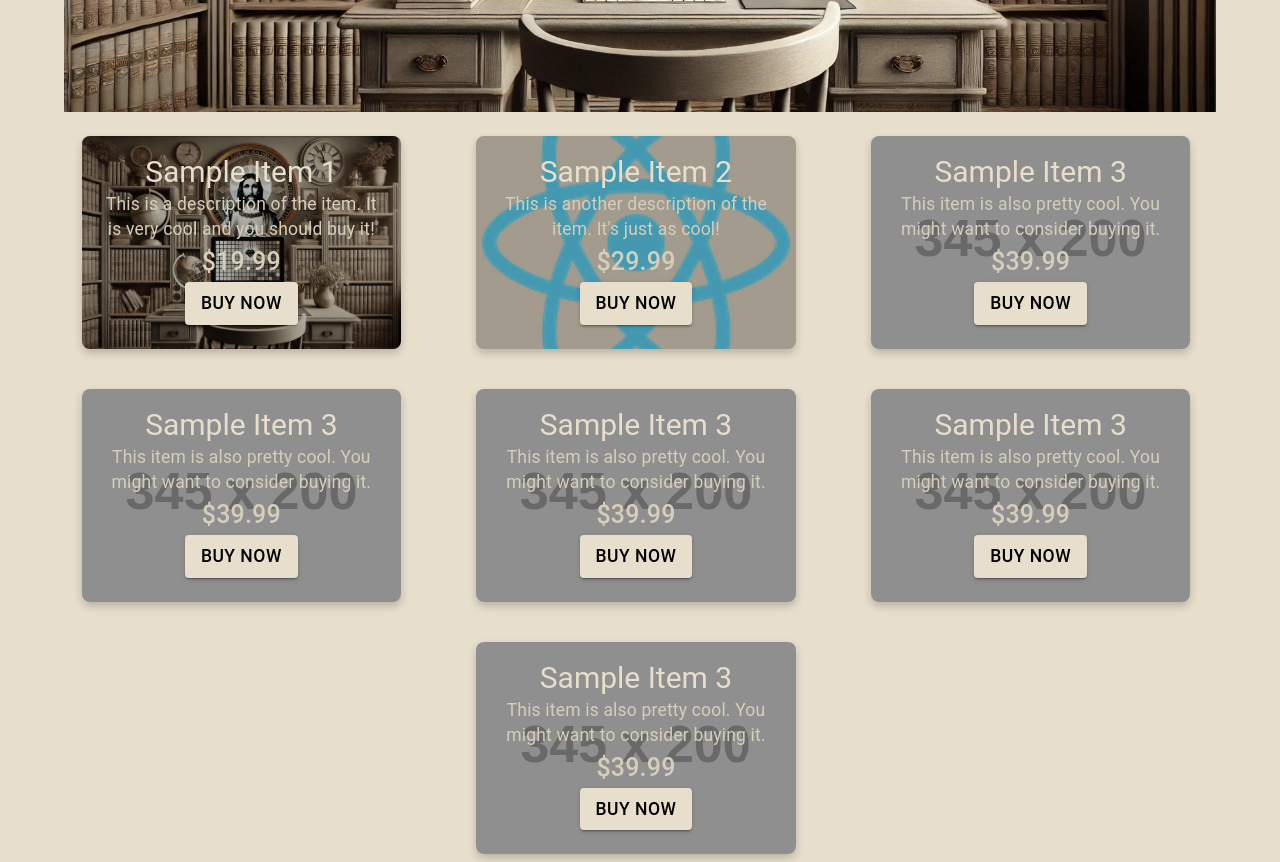
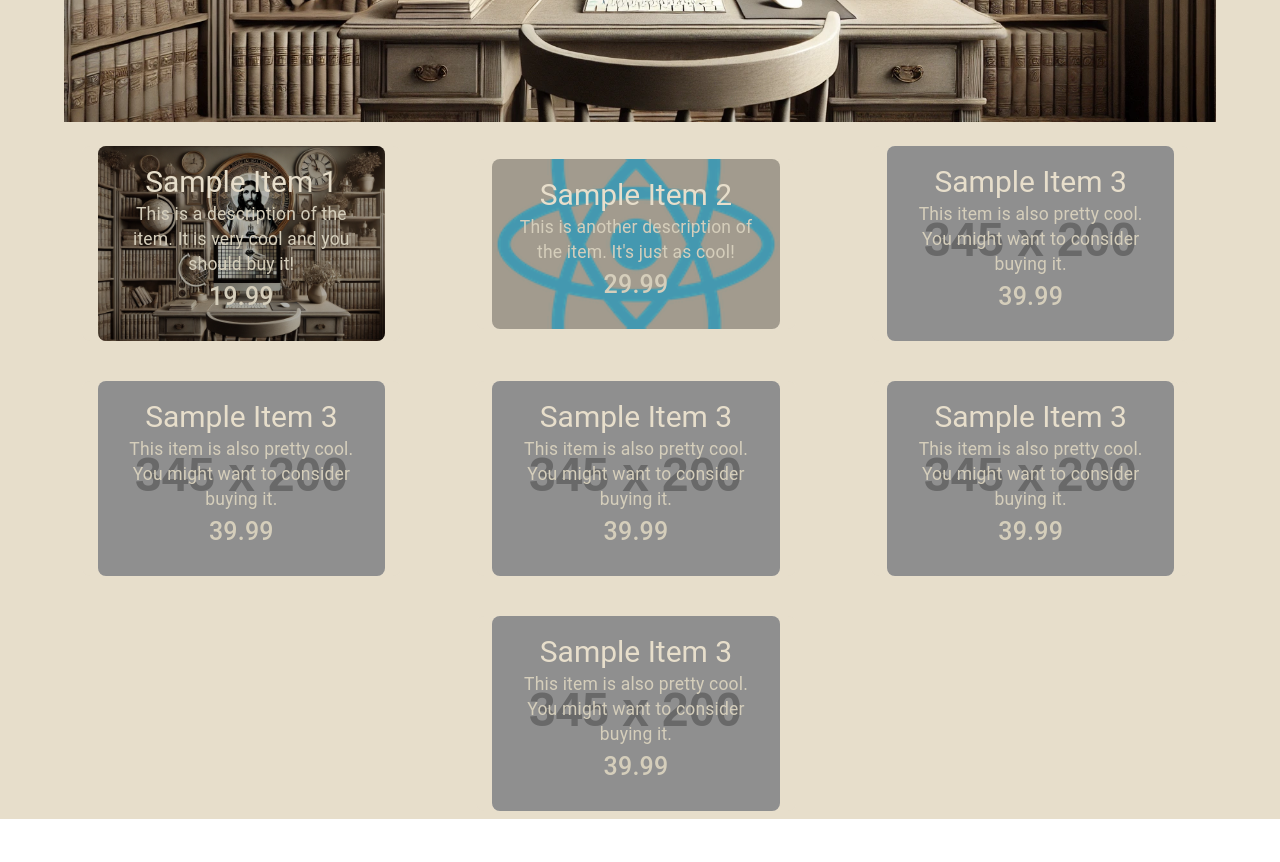
Before and after one commit to helinaazer/BookstoreWebsite, a React (Create React App) app in the folder clientapp/: page / in a window 1280 px wide. Shown: the part 640-1502 px from the top of the page. After the commit the page ends 1459 px from the top, so only its background shows below. Built offline with nearby package versions, Linux system fonts and the light colour scheme.

Commit message:
contact us update

```diff
--- a/clientapp/src/App.js
+++ b/clientapp/src/App.js
@@ -1,7 +1,5 @@
-import logo from "./logo.svg";
 import "./App.css";
 import { BrowserRouter as Router, Route, Routes } from "react-router-dom";
-import NavBar from "./Components/NavBar";
 import Home from "./Pages/Home";
 import Contact from "./Pages/Contact";
 
--- a/clientapp/src/Components/ItemCard.css
+++ b/clientapp/src/Components/ItemCard.css
@@ -1,14 +1,14 @@
-/* ItemCard.css */
-
 .item-card {
-    position: relative;
-    max-width: 100%;  /* Make the card take full width of the grid item */
-    height: 300px;    /* Reduce height to fit 4 cards per row */
+  width: 100%;
+  max-width: 100%;
+  height: 350px; /* Fixed height for consistency */
   margin: auto;
   border-radius: 8px;
   overflow: hidden;
-    box-shadow: 0 4px 8px rgba(0, 0, 0, 0.2);
-    background-color: #e7decb; /* Apply the extracted color */
+  background-color: #e7decb;
+  display: flex;
+  flex-direction: column;
+  justify-content: space-between; /* Ensure content is spaced consistently */
 }
 
 .image-container {
@@ -21,46 +21,31 @@
 }
 
 .overlay-content {
-    background: rgba(0, 0, 0, 0.3); /* Semi-transparent black background */
+  background: rgba(0, 0, 0, 0.3);
   color: #e7decb;
   width: 100%;
   padding: 12px;
+  flex-grow: 1; /* Allow this area to grow and maintain space */
+  display: flex;
+  flex-direction: column;
+  justify-content: flex-end; /* Align content to the bottom */
 }
 
 .card-title {
-    font-family: 'Playfair Display', serif;
+  font-family: "Playfair Display", serif;
   font-weight: bold;
-    color: #d5cebb; /* Apply the extracted color */
+  color: #d5cebb;
 }
 
 .card-description {
   margin-top: 4px;
   margin-bottom: 8px;
-    color: #d5cebb; /* Apply the extracted color */
+  color: #d5cebb;
 }
 
 .card-price {
-    font-family: 'Playfair Display', serif;
+  font-family: "Playfair Display", serif;
   font-size: 1.1rem;
   font-weight: bold;
-    color: #d5cebb; /* Apply the extracted color */
+  color: #d5cebb;
 }
-
-.card-button {
-    margin-top: 12px;  /* Adds spacing above the button */
-    background-color: beige; /* Change button color to beige */
-    color: black; /* Ensure text is black */
-}
-
-.card-button:hover {
-    background-color: #d5cebb; /* Slightly darker beige shade on hover */
-    color: black; /* Ensure text remains black on hover */
-}
-
-/* Coptic Text Style */
-.coptic-text {
-    font-family: 'Noto Sans Coptic', sans-serif;
-    font-size: 1.2rem; /* Adjust size as needed */
-    color: #333; /* A dark color to ensure good readability */
-    line-height: 1.5; /* Improve readability */
-}
--- a/clientapp/src/Components/ItemCard.js
+++ b/clientapp/src/Components/ItemCard.js
@@ -1,14 +1,18 @@
-import React from 'react';
-import Card from '@mui/material/Card';
-import CardContent from '@mui/material/CardContent';
-import Typography from '@mui/material/Typography';
-import Button from '@mui/material/Button'; // Import Button from Material-UI
-import './ItemCard.css'; // Import the CSS file
+import React from "react";
+import Card from "@mui/material/Card";
+import CardContent from "@mui/material/CardContent";
+import Typography from "@mui/material/Typography";
+import "./ItemCard.css"; // Import the CSS file
+import { Link } from "react-router-dom";
 
-const ItemCard = ({ image, title, description, price }) => {
+const ItemCard = ({ image, title, description, price, link }) => {
   return (
+    <Link to={link} class="item-card" style={{ textDecoration: "none" }}>
       <Card class="item-card">
-      <div className="image-container" style={{ backgroundImage: `url(${image})` }}>
+        <div
+          className="image-container"
+          style={{ backgroundImage: `url(${image})` }}
+        >
           <CardContent className="overlay-content">
             <Typography variant="h5" component="div" className="card-title">
               {title}
@@ -17,14 +21,12 @@
               {description}
             </Typography>
             <Typography variant="h6" className="card-price">
-            ${price}
+              {price}
             </Typography>
-          <Button variant="contained" style={{ backgroundColor: '#e7decb', color: 'black' }} className="card-button">
-            Buy Now
-          </Button>
           </CardContent>
         </div>
       </Card>
+    </Link>
   );
 };
 
--- a/clientapp/src/Components/NavBar.js
+++ b/clientapp/src/Components/NavBar.js
@@ -96,7 +96,7 @@
         </IconButton>
         <IconButton
           color="inherit"
-          class="menu-icon"
+          className="menu-icon"
           onClick={handleMenuToggle}
           style={{ outline: "none" }}
         >
```
Lines whose indentation alone changed are shown as unchanged.
